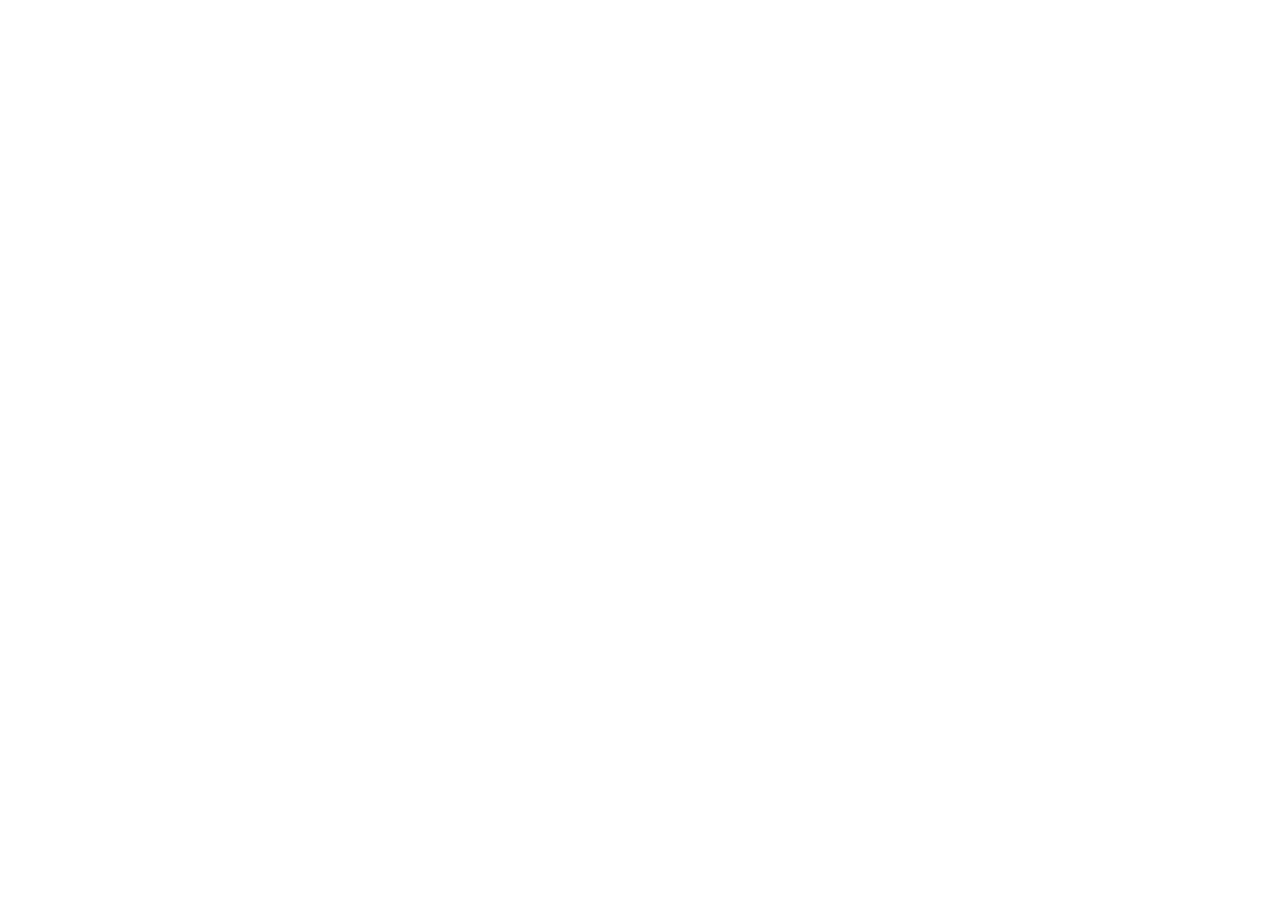
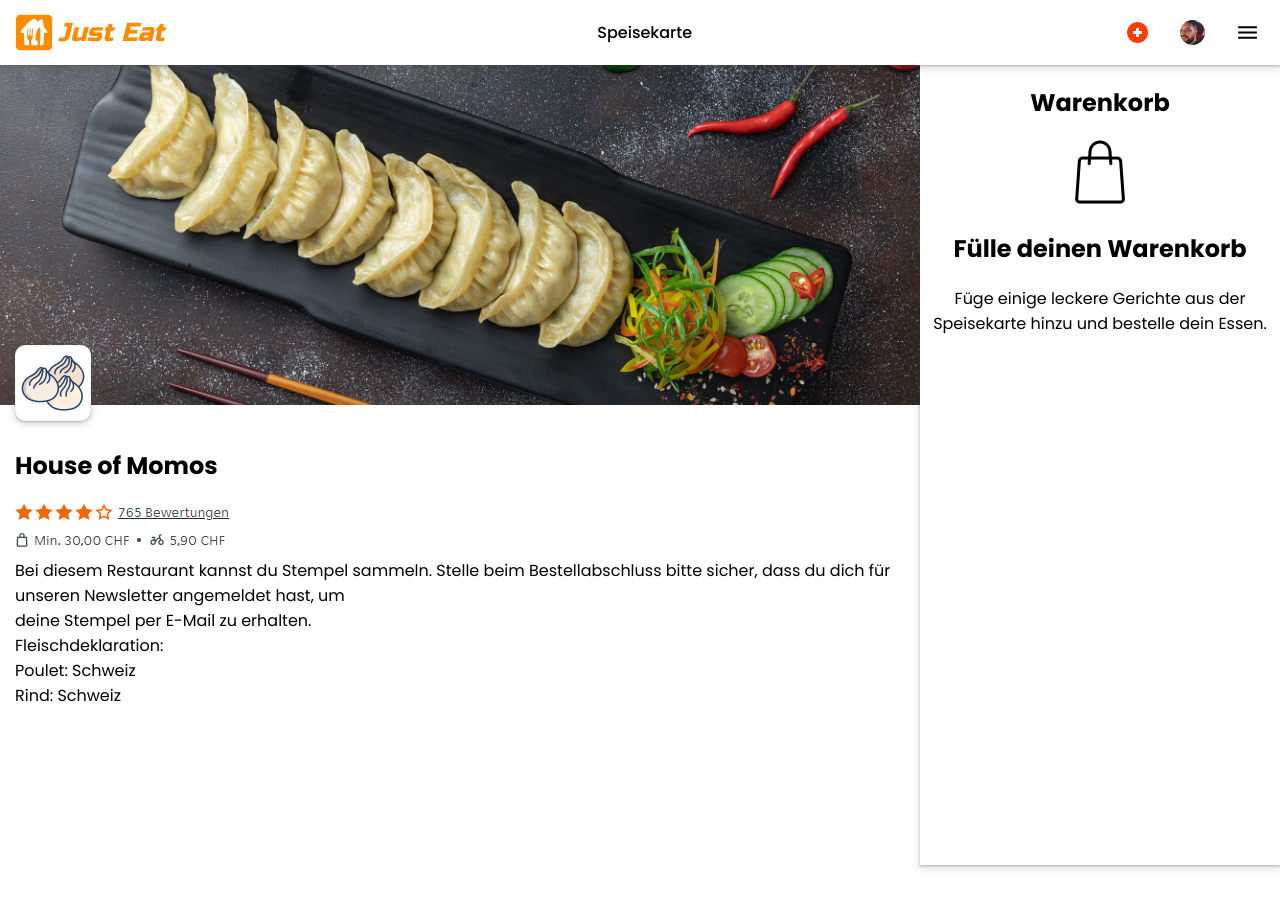
Before and after one commit to Taakeeru/just-eat-clone, a plain HTML site: page index.html in a window 1280 px wide. Before the commit the page ends 800 px from the top, so only its background shows below. Drawn offline with Linux system fonts and the light colour scheme.

Commit message:
just-eat-clone.improvements

```diff
--- a/fonts.css
+++ b/fonts.css
@@ -142,3 +142,11 @@
     font-weight: 900;
     src: url("./fonts/poppins-v20-latin-900italic.woff2") format("woff2"); /* Chrome 36+, Opera 23+, Firefox 39+, Safari 12+, iOS 10+ */
   }
+/* russo-one-regular - latin */
+@font-face {
+  font-display: swap; /* Check https://developer.mozilla.org/en-US/docs/Web/CSS/@font-face/font-display for other options. */
+  font-family: 'Russo One';
+  font-style: normal;
+  font-weight: 400;
+  src: url('../fonts/russo-one-v16-latin-regular.woff2') format('woff2'); /* Chrome 36+, Opera 23+, Firefox 39+, Safari 12+, iOS 10+ */
+}
--- a/index.html
+++ b/index.html
@@ -3,13 +3,37 @@
 <head>
     <meta charset="UTF-8">
     <meta name="viewport" content="width=device-width, initial-scale=1.0">
-    <title>Dumplings</title>
+    <title>House of Momos</title>
+    <link rel="shortcut icon" href="./img/icons/favicon.png" type="image/x-icon">
     <link rel="stylesheet" href="style.css">
     <link rel="stylesheet" href="fonts.css">
     <script src="script.js"></script>
 
 </head>
-<body>
+<body onload="renderMenu()">
+    <header>
+        <div><a href="#"><img src="./img/icons/logo.svg" alt="Logo Bild"><h1>Just Eat</h1></a></div>
+        <div><span>Speisekarte</span></div>
+        <div class="header-icons"><img src="./img/icons/swiss.png" alt="Sprache Bild"><img class="resize" src="./img/seck.jpg" alt="Profil Bild"><img src="./img/icons/menu.svg" alt="Menü Bild"></div>
+    </header>
 
+
+    <div class="hero-container">
+        <div class="hero-img-div"><img class="hero-img" src="./img/momos.jpg" alt="Produkt Bild"></div>
+        <div class="info-box">
+            <div class="logo-box"><img class="r-logo" src="./img/icons/logo-momo.png" alt="Restaurant Logo"></div>
+            <div><h2>House of Momos</h2></div>
+            <div><img src="./img/bewertung.PNG" alt="Bewertungen Bild"></div>
+            <div><span>Bei diesem Restaurant kannst du Stempel sammeln. Stelle beim Bestellabschluss bitte sicher, dass du dich für unseren Newsletter angemeldet hast, um<br>deine Stempel per E-Mail zu erhalten.</span></div>
+            <div><span>Fleischdeklaration:<br>Poulet: Schweiz<br>Rind: Schweiz</span></div>
+        </div>
+    </div>
+
+    <div class="basket-container">
+        <div><h2>Warenkorb</h2></div>
+        <div><img src="./img/icons/bag.png" alt=""></div>
+        <div><h2>Fülle deinen Warenkorb</h2></div>
+        <div class="basket-text"><span>Füge einige leckere Gerichte aus der Speisekarte hinzu und bestelle dein Essen.</span></div>
+    </div>
 </body>
 </html>
--- a/script.js
+++ b/script.js
@@ -1,8 +1,24 @@
 let menuItems = [
-    { menu: 'Pizza', price: 9.99, amount: 2 },
-    { menu: 'Pasta', price: 8.99, amount: 5 },
-    { menu: 'Tiramisu', price: 6, amount: 2 }
-  ];
+    { menu: 'Rindfleisch Momos(8 Stück)', description: 'Handgemachte Tibetische Teigtaschen mit 100% Schweizer Rindfleisch - Füllung nach eigenem Geheimrezept', price: 22.50, amount: 1 },
+    { menu: 'Poulet Momos(8 Stück)', description: 'Handgemachte Tibetische Teigtaschen mit einer Füllung aus Schweizer Poulet, Lauch und Erbsen nach eigenem Geheimrezept', price: 22.50, amount: 1 },
+    { menu: 'Vegi Momos(8 Stück)', description: 'Handgemachte Tibetische Teigtaschen mit saisonaler Gemüse - Paneer - Füllung nach eigenem Geheimrezept', price: 22.50, amount: 1 },
+    { menu: 'Vegan Momos(8 Stück)', description: 'Handgemachte Tibetische Teigtaschen mit saisonaler Gemüse - Füllung nach eigenem Geheimrezept', price: 22.50, amount: 1 },
+    { menu: 'Mochis(5 Stück)', description: 'Ein japanischer Reiskuchen, der aus gekochtem Mochi-Gome, eine süßliche Reissorte hergestellt wird.', price: 15.00, amount: 1 },
+    { menu: 'Coca-Cola 1,5l', description: '', price: 7.00, amount: 1 }
+];
+const SHIPPING = 5.90;
+
+
+
+// if amount > 0 add d-none(+) img render amount else remove d-none(+)
+function renderMenu() {
+
+}
+
+
+function renderBasket() {
+
+}
 
 
 function getValueFromInput(inputId) {
@@ -26,7 +42,8 @@ function onAddMenu() {
     let menu = getMenuFromInput();
     let price = getPriceFromInput();
     let index = getMenuIndex(menu);
-    if (index !== -1) {
+
+    if (index !== "not in the json") {
       menuItems[index].amount += 1;
     } else {
       menuItems.push({ menu, price, amount: 1 });
@@ -40,53 +57,15 @@ function getMenuIndex(menu) {
         return i;
       }
     }
-    return -1;
+    return "not in the json";
 }
 
 
+function save() {
 
-let menus = ['Pizza', 'Pasta','Tiramisu'];
-let prices = [9.99, 8.99, 6];
-let amounts = [2, 5, 2];
-
-
-function getValueFromInput(inputId) {
-  let input = document.getElementById(inputId);
-    return input.value.trim();
 }
 
 
-function getMenuFromInput() {
-  let menuInput = getValueFromInput('menu');
-    return menuInput
+function load() {
+
 }
-
-
-function getPriceFromInput() {
-  let priceInput = getValueFromInput('price');
-    return +priceInput;
-}
-
-
-function onAddMenu() {
-  let menu = getMenuFromInput();
-  let price = getPriceFromInput();
-  let index = getMenuIndex(menu);
-  if(index !== -1) {
-    amounts[index] += 1;
-  } else {
-    menus.push(menu);
-    prices.push(price);
-    amounts.push(1);
-  }
-}
-
-
-function getMenuIndex(menu) {
-  let index = menus.indexOf(menu);
-  if (index >= 0) {
-    return index;
-  } else {
-    return -1;
-  }
-}
--- a/style.css
+++ b/style.css
@@ -1,3 +1,120 @@
+/* START of Main-Settings */
 body {
     margin: 0;
+    font-family: "Poppins", sans-serif;
 }
+
+/* border: 1px solid rgba(0, 0, 0, 0.2); */
+/* END of Main-Settings */
+
+/* START of Header */
+header {
+    display: flex;
+    justify-content: space-between;
+    align-items: center;
+    width: 100vw;
+    box-shadow: 0 1px 2px 0 rgba(60, 64, 67, 0.302),
+    0 2px 6px 2px rgba(60, 64, 67, 0.149);
+    z-index: 99;
+    height: 65px;
+    position: absolute;
+    top: 0;
+    left: 0;
+    right: 0;
+    background-color: white;
+}
+
+header a {
+    display: flex;
+    text-decoration: none;
+    margin: 0px 10px 0px 10px;
+}
+
+h1 {
+    color: rgb(251,140,0);
+    font-family: 'Russo One', sans-serif;
+    font-weight: 400;
+    font-style: italic;
+    font-size: 26px;
+}
+
+header span {
+    font-weight: 500;
+}
+
+.header-icons {
+    display: flex;
+    align-items: center;
+}
+
+.header-icons img {
+    height: 25px;
+    width: 25px;
+    padding: 10px;
+    border-radius: 25px;
+    margin-right: 10px;
+}
+
+.header-icons img:hover {
+    cursor: pointer;
+    background-color: #f1f3f4;
+}
+/* END of Header */
+
+/* START of Hero-Container */
+.hero-container {
+    height: 150vh;
+    display: flex;
+    flex-direction: column;
+    align-items: center;
+    padding-right: 360px;
+    padding-top: 65px;
+}
+
+.hero-img-div {
+    height: 280px;
+    width: 100%;
+}
+
+.hero-img {
+    height: 340px;
+    width: 100%;
+    object-fit: cover;
+    object-position: center;
+
+}
+
+.info-box {
+    margin: 0 15px 0 15px;
+}
+
+.r-logo {
+    background-color: white;
+    border-radius: 10px;
+    border: 1px solid #f1f3f4;
+    box-shadow: 0 1px 2px 0 rgba(60, 64, 67, 0.302),
+    0 2px 6px 2px rgba(60, 64, 67, 0.149);
+    padding: 5px;
+}
+
+.basket-container {
+    display: flex;
+    flex-direction: column;
+    align-items: center;
+    box-shadow: 0 1px 2px 0 rgba(60, 64, 67, 0.302),
+    0 2px 6px 2px rgba(60, 64, 67, 0.149);
+    position: fixed;
+    z-index: 98;
+    top: 0;
+    right: 0;
+    width: 360px;
+    height: 100vh;
+    padding-top: 65px;
+    background-color: white;
+}
+
+.basket-text {
+    text-align: center;
+}
+
+/* END of Hero-Container */
```
Also changed, not shown: fonts/russo-one-v16-latin-regular.woff2 (added), img/bewertung.PNG (added), img/icons/bag.png (added), img/icons/favicon.png (added), img/icons/logo-momo.png (added), img/icons/logo.svg (added), img/icons/menu.svg (added), img/icons/swiss.png (added).
